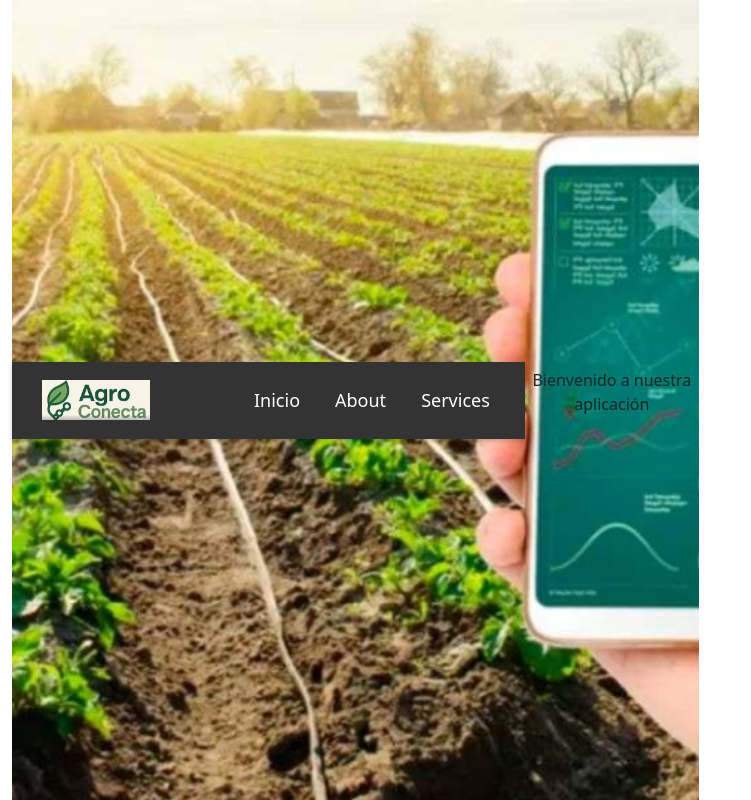
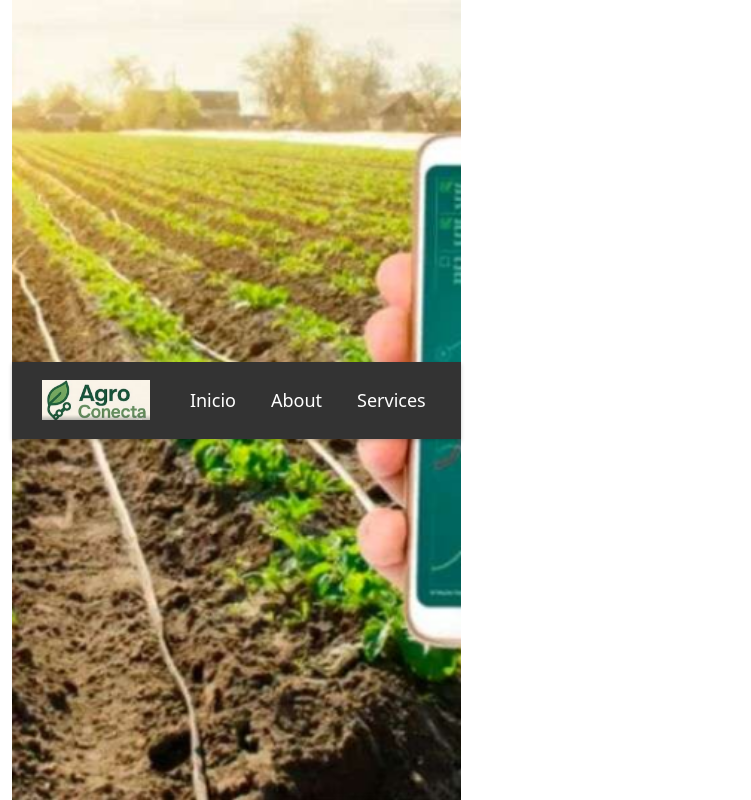
Before and after one commit to janedwinperez/hackaton, a React (Vite) app in the folder frontend/: page / in a window 1280 px wide. Shown: the whole page, without its empty margins (0-751 px from the left). Built offline with nearby package versions, Linux system fonts and the light colour scheme.

Commit message:
Se elimino un parrafo del Home

```diff
--- a/frontend/src/pages/Home.jsx
+++ b/frontend/src/pages/Home.jsx
@@ -5,7 +5,6 @@ function Home(){
     return (
         <div className="home-container">
             <Menu />
-            <p>Bienvenido a nuestra aplicación</p>
         </div>
       );
 }
```
